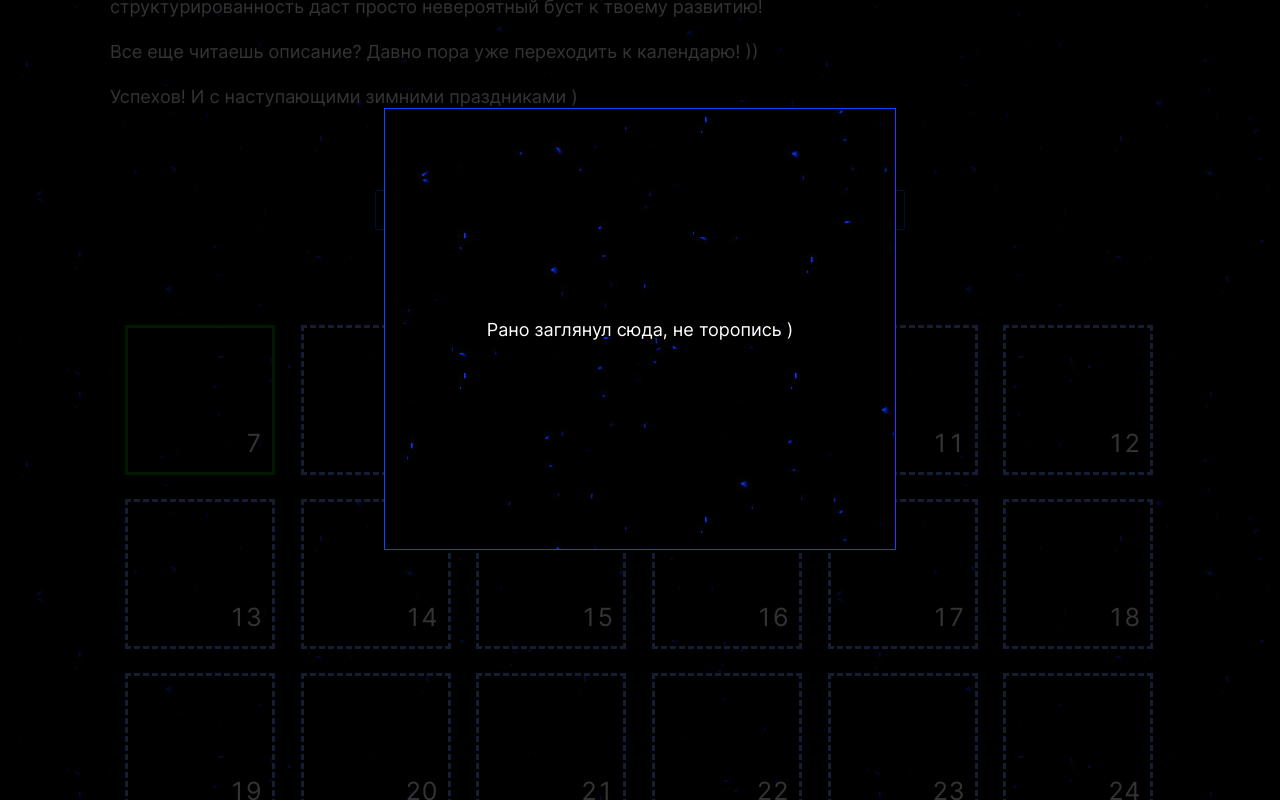
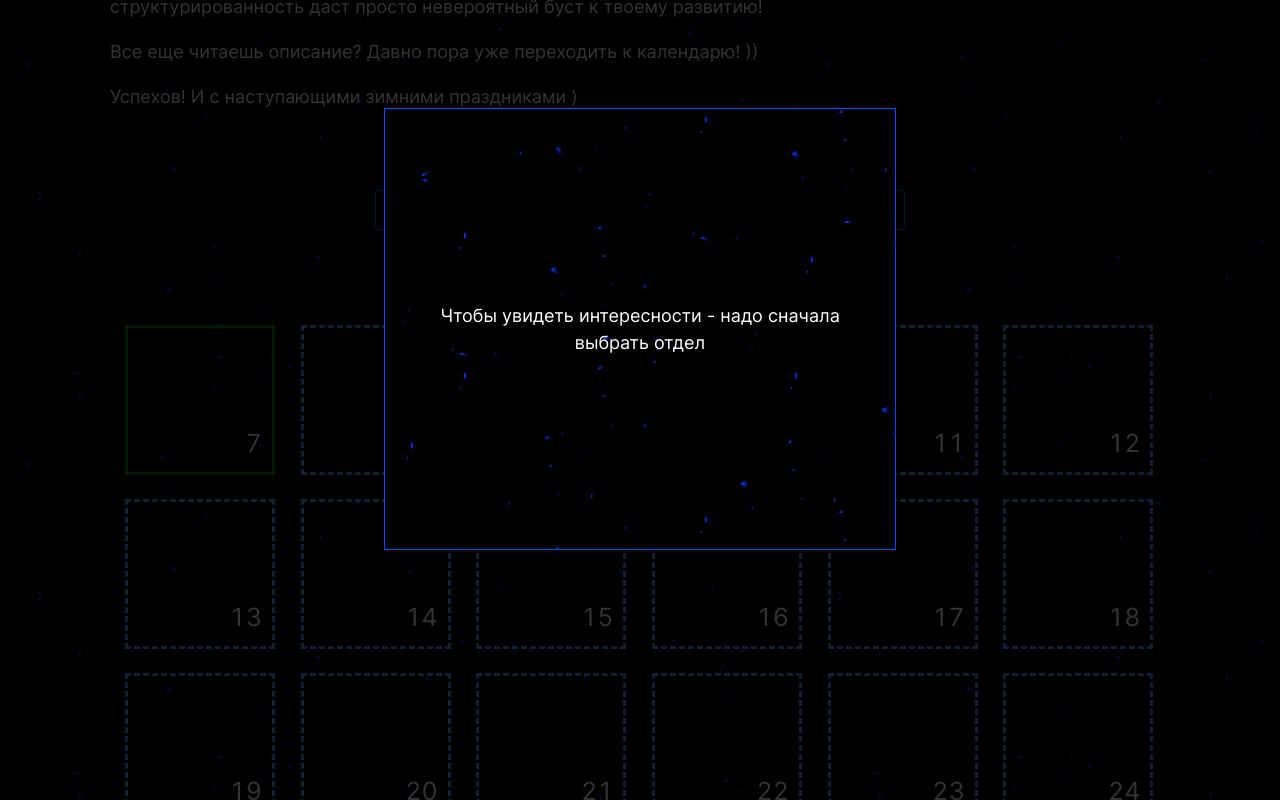
Before and after one commit to Siromolot/Calendar, a React (Create React App) app in the folder frontend/: page /#/ in a window 1280 px wide. Both pictures are taken after a click on the element "10". Shown: the part 1072-1872 px from the top of the page. Built offline with nearby package versions, Linux system fonts and the light colour scheme.

Commit message:
Added error mes in day if didn't choose department

```diff
--- a/frontend/src/components/Modal/CalendarItemModal/index.jsx
+++ b/frontend/src/components/Modal/CalendarItemModal/index.jsx
@@ -1,10 +1,16 @@
 import React, {useEffect} from 'react';
 import '../index.scss';
 import './index.scss';
-import {useDispatch} from "react-redux";
+import {useDispatch, useSelector} from "react-redux";
 import {getDay} from "../../../actions/day";
 
 const CalendarItemModal = ({data}) => {
+
+	const {
+		department
+	} = useSelector(state => ({
+		department: state.department.department
+	}))
 
 	const dispatch = useDispatch();
 
@@ -18,11 +24,15 @@ const CalendarItemModal = ({data}) => {
 	return (
 		<div className={'modal__body'}>
 			{
-				dayIsOpen ?
-					<div>Open</div> :
-					<div className={'modal__closed-day'}>
-						Рано заглянул сюда, не торопись&nbsp;)
-					</div>
+				department ?
+					(dayIsOpen ?
+						<div>Open</div> :
+						<div className={'modal__closed-day'}>
+							Рано заглянул сюда, не торопись&nbsp;)
+						</div>) :
+						<div className={'modal__closed-day'}>
+							Чтобы увидеть интересности - надо сначала выбрать отдел
+						</div>
 			}
 		</div>
 	)
```
